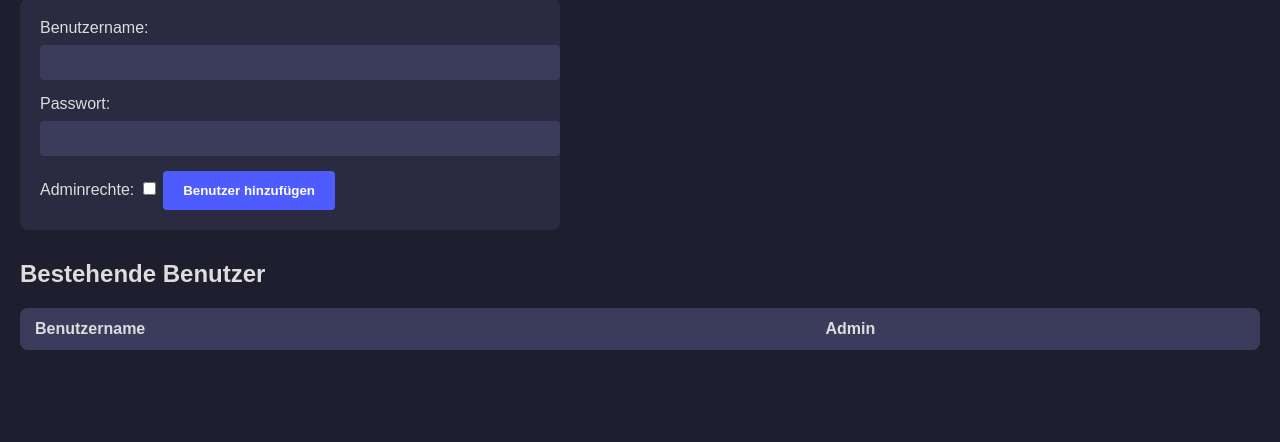
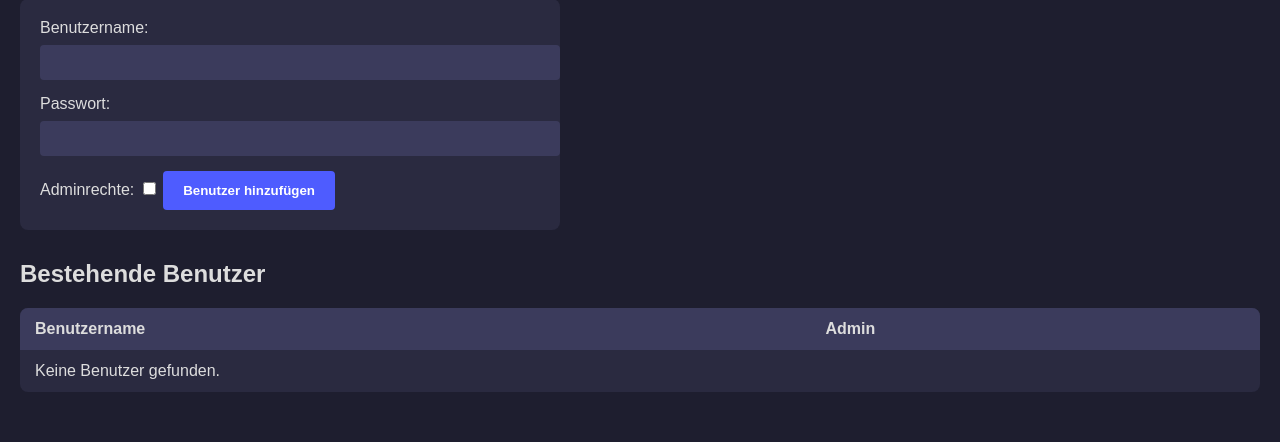
Before and after one commit to hcpbrucks/pluezz-dashboard, a Flask app: page /admin in a window 1280 px wide. Shown: the part 1976-2418 px from the top of the page. Before the commit the page ends 2326 px from the top, so only its background shows below. Run offline with Flask 3, Linux system fonts and the light colour scheme; the visitor is signed in with stand-in values (Sample User, id 1); lists and menus that the app fills with data are empty.

Commit message:
Update admin.html

```diff
--- a/pluezz-dashboard/templates/admin.html
+++ b/pluezz-dashboard/templates/admin.html
@@ -107,8 +107,12 @@
             {% for dienst, info in status.items() %}
             <tr>
                 <td>{{ dienst }}</td>
-                <td>{{ info.count }}</td>
-                <td>{{ info.icon }}</td>
+                <td>{{ info['count'] }}</td>
+                <td>{{ info['icon'] }}</td>
+            </tr>
+            {% else %}
+            <tr>
+                <td colspan="3">Keine Dienste vorhanden.</td>
             </tr>
             {% endfor %}
         </tbody>
@@ -122,6 +126,8 @@
         <select name="dienst" id="dienst" required>
             {% for d in dienste %}
                 <option value="{{ d }}">{{ d }}</option>
+            {% else %}
+                <option disabled>Keine Dienste verfügbar</option>
             {% endfor %}
         </select>
 
@@ -135,8 +141,9 @@
     </form>
 
     <h2>Benutzer hinzufügen</h2>
-    <form method="post">
+    <form method="POST" action="{{ url_for('admin') }}">
         <input type="hidden" name="action" value="add_user" />
+
         <label for="username">Benutzername:</label>
         <input type="text" name="username" id="username" required />
 
@@ -163,6 +170,10 @@
                 <td>{{ username }}</td>
                 <td>{{ "Ja" if user.admin else "Nein" }}</td>
             </tr>
+            {% else %}
+            <tr>
+                <td colspan="2">Keine Benutzer gefunden.</td>
+            </tr>
             {% endfor %}
         </tbody>
     </table>
```
